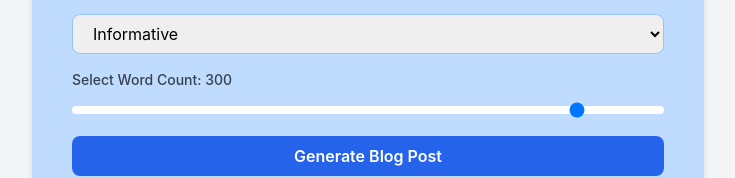
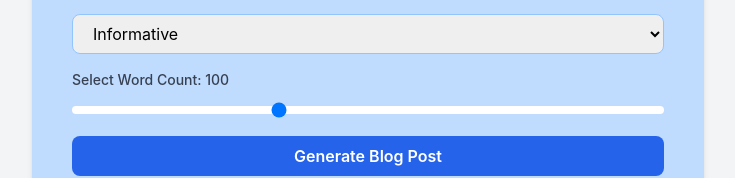
Before and after one commit to lilyeckhart/AI-Blog-Generator, a React (Create React App) app: page / in a window 1280 px wide. Shown: the part 368-546 px from the top of the page, without its empty margins (272-1007 px from the left). Built offline with nearby package versions, Linux system fonts and the light colour scheme.

Commit message:
Lower scale start number

```diff
--- a/src/App.js
+++ b/src/App.js
@@ -2,7 +2,7 @@ import { useState, useRef } from "react";
 
 function App() {
   const [topic, setTopic] = useState(""); // const for user to write topic
-  const [count, setCount] = useState(300); // const for word count
+  const [count, setCount] = useState(100); // const for word count
   const [tone, setTone] = useState("Informative"); // const for user to pick tone from dropdown
   const [loading, setLoading] = useState(false); // shows "loading" when AI generating post
   const [output, setOutput] = useState(""); // shows output of AI post
```
